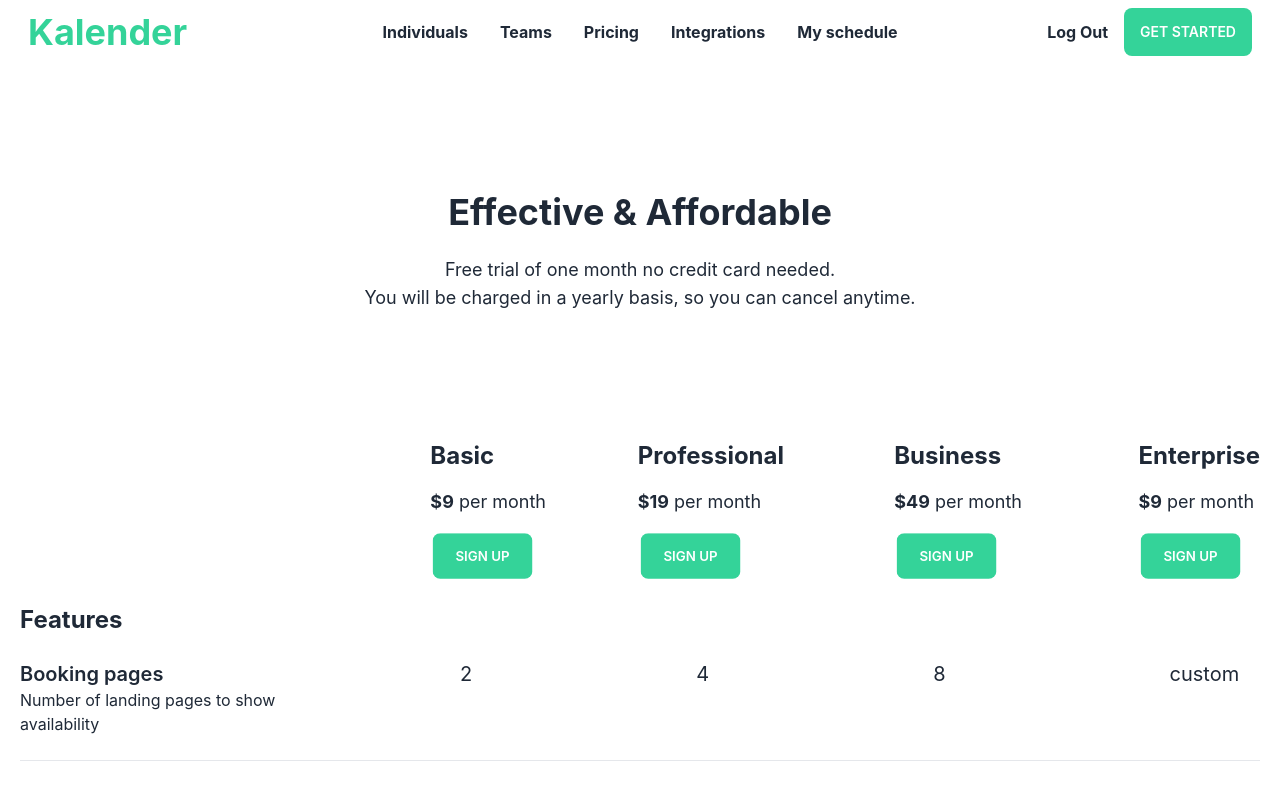
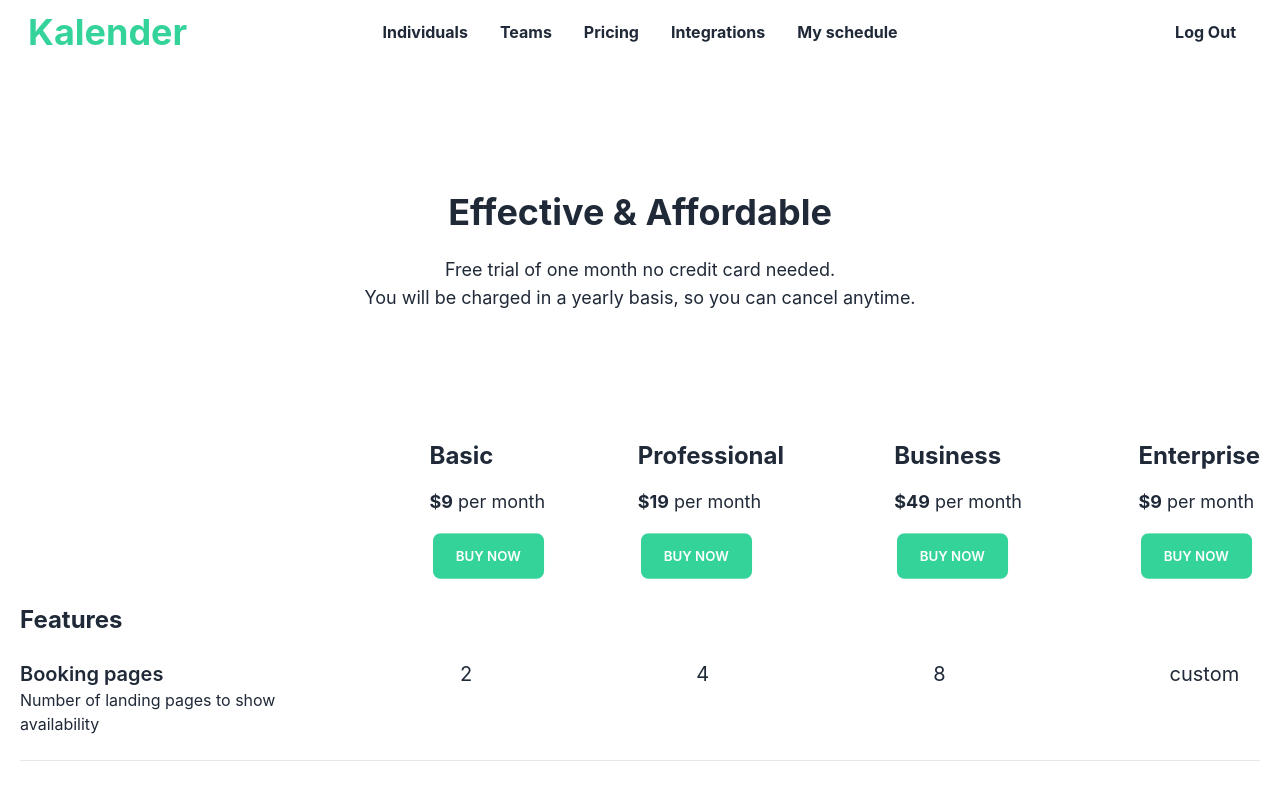
Before and after one commit to Amran-H/Kalender, a React (Create React App) app: page /pricing in a window 1280 px wide. Shown: the top 789 px of the page. Built offline with nearby package versions, Linux system fonts and the light colour scheme; no server answers; sample sign-in values are in the browser's storage.

Commit message:
private route implemented

```diff
--- a/src/Pages/Home/Conduct/Conduct.js
+++ b/src/Pages/Home/Conduct/Conduct.js
@@ -15,7 +15,7 @@
               : "text-gray-600"
               } `}
           >
-            Pediatrics
+            More Sales
           </button>
           <button
             onClick={() => setItem(2)}
@@ -24,7 +24,7 @@
               : "text-gray-600"
               } `}
           >
-            Hematology
+            Education
           </button>
           <button
             onClick={() => setItem(3)}
@@ -33,7 +33,7 @@
               : "text-gray-600"
               } `}
           >
-            MRI
+            Hiring
           </button>
           <button
             onClick={() => setItem(4)}
@@ -42,7 +42,7 @@
               : "text-gray-600"
               } `}
           >
-            X-Ray Diagnostics
+            Security
           </button>
         </div>
         {/* Card section */}
--- a/src/Pages/Home/Header/Header.js
+++ b/src/Pages/Home/Header/Header.js
@@ -1,5 +1,6 @@
 import React from "react";
 import { TfiAlarmClock } from "react-icons/tfi";
+import { Link } from "react-router-dom";
 
 const Header = () => {
   return (
@@ -30,12 +31,14 @@
             </div>
 
             <div className="flex flex-col items-center md:flex-row">
-              <span className="cursor-pointer inline-flex items-center justify-center w-full h-12 px-6 mb-3 font-medium tracking-wide transition duration-200 rounded shadow-md md:w-auto md:mr-4 md:mb-0 bg-deep-purple-accent-400 hover:bg-deep-purple-accent-700 focus:shadow-outline bg-emerald-400 focus:outline-none text-white">
-                Make Your Schedule
-                <p className="text-2xl mx-2">
-                  <TfiAlarmClock></TfiAlarmClock>
-                </p>
-              </span>
+              <Link to="/individuals">
+                <span className="hover:bg-emerald-600 cursor-pointer inline-flex items-center justify-center w-full h-12 px-6 mb-3 font-medium tracking-wide transition duration-200 rounded shadow-md md:w-auto md:mr-4 md:mb-0 bg-deep-purple-accent-400 hover:bg-deep-purple-accent-700 focus:shadow-outline bg-emerald-400 focus:outline-none text-white">
+                  Make Your Schedule
+                  <p className="text-2xl mx-2">
+                    <TfiAlarmClock></TfiAlarmClock>
+                  </p>
+                </span>
+              </Link>
             </div>
           </div>
           <div className="relative lg:w-1/2">
--- a/src/Pages/Pricing/Pricing.js
+++ b/src/Pages/Pricing/Pricing.js
@@ -1,5 +1,6 @@
 import React from 'react';
 import { FaCheck, FaRegTimesCircle } from 'react-icons/fa';
+import { Link } from 'react-router-dom';
 
 const Pricing = () => {
     return (
@@ -13,22 +14,22 @@
                 <div>
                     <p className='text-2xl font-bold '>Basic</p>
                     <p className='my-4 text-lg'> <span className='text-lg font-bold'>$9</span> per month</p>
-                    <button className='btn px-6 border-none bg-emerald-400 hover:bg-emerald-600'>Sign Up</button>
+                    <Link to="/buyNow">   <button className='btn px-6 border-none bg-emerald-400 hover:bg-emerald-600'>Buy Now</button></Link>
                 </div>
                 <div>
                     <p className='text-2xl font-bold '>Professional</p>
                     <p className='my-4 text-lg'> <span className='text-lg font-bold'>$19</span> per month</p>
-                    <button className='btn px-6 border-none bg-emerald-400 hover:bg-emerald-600'>Sign Up</button>
+                    <Link to="/buyNow">   <button className='btn px-6 border-none bg-emerald-400 hover:bg-emerald-600'>Buy Now</button></Link>
                 </div>
                 <div>
                     <p className='text-2xl font-bold '>Business</p>
                     <p className='my-4 text-lg'> <span className='text-lg font-bold'>$49</span> per month</p>
-                    <button className='btn px-6 border-none bg-emerald-400 hover:bg-emerald-600'>Sign Up</button>
+                    <Link to="/buyNow">   <button className='btn px-6 border-none bg-emerald-400 hover:bg-emerald-600'>Buy Now</button></Link>
                 </div>
                 <div>
                     <p className='text-2xl font-bold '>Enterprise</p>
                     <p className='my-4 text-lg'> <span className='text-lg font-bold'>$9</span> per month</p>
-                    <button className='btn px-6 border-none bg-emerald-400 hover:bg-emerald-600'>Sign Up</button>
+                    <Link to="/buyNow">   <button className='btn px-6 border-none bg-emerald-400 hover:bg-emerald-600'>Buy Now</button></Link>
                 </div>
             </div>
 
@@ -155,7 +156,7 @@
                         <div className='flex justify-end pr-8 w-1/3 font-semibold items-center'><p><FaCheck className='text-emerald-600' /></p></div>
                     </div>
                     <div className='mr-6'>
-                        <button className='btn px-6 border-none bg-emerald-400 hover:bg-emerald-600 w-full '>Sign Up</button>
+                        <Link to="/buyNow"><button className='btn px-6 border-none bg-emerald-400 hover:bg-emerald-600 w-full '>Buy Now</button></Link>
                     </div>
 
                 </div>
@@ -202,7 +203,7 @@
                         <div className='flex justify-end pr-8 w-1/3 font-semibold items-center'><p><FaCheck className='text-emerald-600' /></p></div>
                     </div>
                     <div className='mr-6'>
-                        <button className='btn px-6 border-none bg-emerald-400 hover:bg-emerald-600 w-full '>Sign Up</button>
+                        <Link to="/buyNow"><button className='btn px-6 border-none bg-emerald-400 hover:bg-emerald-600 w-full '>Buy Now</button></Link>
                     </div>
                 </div>
 
@@ -248,7 +249,7 @@
                         <div className='flex justify-end pr-8 w-1/3 font-semibold items-center'><p><FaCheck className='text-emerald-600' /></p></div>
                     </div>
                     <div className='mr-6'>
-                        <button className='btn px-6 border-none bg-emerald-400 hover:bg-emerald-600 w-full '>Sign Up</button>
+                        <Link to="/buyNow"><button className='btn px-6 border-none bg-emerald-400 hover:bg-emerald-600 w-full '>Buy Now</button></Link>
                     </div>
                 </div>
 
@@ -294,7 +295,7 @@
                         <div className='flex justify-end pr-8 w-1/3 font-semibold items-center'><p><FaCheck className='text-emerald-600' /></p></div>
                     </div>
                     <div className='mr-6'>
-                        <button className='btn px-6 border-none bg-emerald-400 hover:bg-emerald-600 w-full '>Sign Up</button>
+                        <Link to="/buyNow"><button className='btn px-6 border-none bg-emerald-400 hover:bg-emerald-600 w-full '>Buy Now</button></Link>
                     </div>
                 </div>
 
--- /dev/null
+++ b/src/Pages/Shared/BuyNow/BuyNow.js
@@ -0,0 +1,15 @@
+import React from 'react';
+
+const BuyNow = () => {
+    return (
+        <div className='md:h-screen '>
+
+            <p className='my-10 md:ml-64 ml-10' >
+                <img className='w-3/4 h-2/4 text-center ' src="https://t3.ftcdn.net/jpg/03/53/83/92/360_F_353839266_8yqhN0548cGxrl4VOxngsiJzDgrDHxjG.jpg" alt="" />
+            </p>
+
+        </div>
+    );
+};
+
+export default BuyNow;
--- a/src/Pages/Shared/Navbar/Navbar.js
+++ b/src/Pages/Shared/Navbar/Navbar.js
@@ -84,12 +84,12 @@
       <div className="navbar-end">
         {
           user?.uid ?
-            <p
+            <Link
               className="md:mr-4 mr-3 hover:text-emerald-600 font-bold"
               onClick={handleLogOut}
             >
               Log Out
-            </p>
+            </Link>
             :
             <Link
               to="/login"
@@ -98,7 +98,18 @@
               Log In
             </Link>
         }
-        <Link to="/register" className="btn border-none bg-emerald-400 hover:bg-emerald-600">Get started</Link>
+
+        {
+          user?.uid ?
+            <div className="hidden">
+              <Link to="/register" className="btn border-none bg-emerald-400 hover:bg-emerald-600">Get started</Link>
+
+            </div>
+            :
+            <Link to="/register" className="btn border-none bg-emerald-400 hover:bg-emerald-600">Get started</Link>
+
+        }
+
       </div>
     </div>
   );
--- /dev/null
+++ b/src/Routes/PrivateRoute/PrivateRoute.js
@@ -0,0 +1,24 @@
+import React, { useContext } from 'react';
+import { Navigate, useLocation } from 'react-router-dom';
+import { AuthContext } from '../../contexts/AuthProvider';
+
+const PrivateRoute = ({ children }) => {
+
+    const { user, loading } = useContext(AuthContext);
+    const location = useLocation();
+
+    if (loading) {
+        return <progress className="progress w-56"></progress>
+    }
+
+    if (user) {
+        return children;
+    }
+
+    return <Navigate
+        to="/login"
+        state={{ from: location }} replace
+    > </Navigate>;
+};
+
+export default PrivateRoute;
--- a/src/Routes/Routes/Routes.js
+++ b/src/Routes/Routes/Routes.js
@@ -9,7 +9,9 @@
 import Pricing from "../../Pages/Pricing/Pricing";
 import Register from "../../Pages/Register/Register";
 import Review from "../../Pages/Review/Review";
+import BuyNow from "../../Pages/Shared/BuyNow/BuyNow";
 import Teams from "../../Pages/Teams/Teams/Teams";
+import PrivateRoute from "../PrivateRoute/PrivateRoute";
 
 const router = createBrowserRouter([
   {
@@ -52,6 +54,10 @@
         path: "/mySchedule",
         element: <MySchedule></MySchedule>,
       },
+      {
+        path: "/buyNow",
+        element: <PrivateRoute><BuyNow></BuyNow></PrivateRoute>,
+      },
     ],
   },
   {
```
Also changed, not shown: 1 other file (tests, documents, lock files or other folders).
